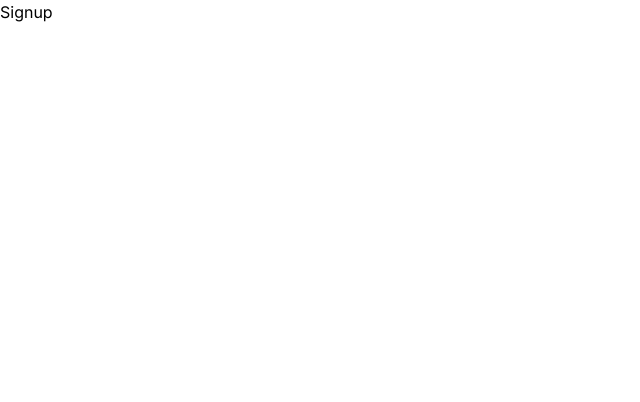
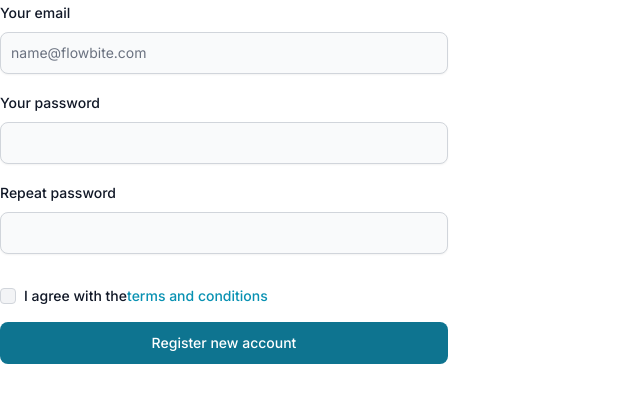
Before and after one commit to Subham-Maity/student_blockchain, a Next.js app: page /signup in a window 1280 px wide. Shown: the top 402 px of the page, without its empty margins (0-640 px from the left). Built offline with nearby package versions, Linux system fonts and the light colour scheme.

Commit message:
very basic signup

```diff
--- a/package.json
+++ b/package.json
@@ -22,6 +22,7 @@
     "postcss": "^8.4.27",
     "react": "18.2.0",
     "react-dom": "18.2.0",
+    "react-icons": "^4.10.1",
     "tailwindcss": "^3.3.3",
     "typescript": "5.1.6"
   }
--- a/src/app/login/page.tsx
+++ b/src/app/login/page.tsx
@@ -10,7 +10,6 @@ const Login = () => {
     })
     const handleLogin = (e: any) => {
         e.preventDefault()
-
         console.log(data)
     }
 
--- a/src/app/signup/page.tsx
+++ b/src/app/signup/page.tsx
@@ -1,11 +1,119 @@
-import React from 'react';
+'use client';
 
-const Page = () => {
+import { Button, Checkbox, Label, TextInput } from 'flowbite-react';
+import {useState} from "react";
+
+const Signup = () => {
+    const [data, setData] = useState({
+        email: '',
+        password: '',
+        repeatPassword: '', // add a state variable for repeat password
+    })
+    const [error, setError] = useState('') // add a state variable for error message
+
+    const handleSignup = async (e: any) => {
+        e.preventDefault()
+        // add a function to check if passwords match and are not empty
+        if (data.password === data.repeatPassword && data.password !== '') {
+            console.log(data)
+            setError('') // clear the error message
+        } else {
+            setError('Passwords do not match or are empty.') // set the error message
+        }
+    }
     return (
-        <div>
-            <h1>Signup</h1>
-        </div>
-    );
-};
-
-export default Page;
+        <form className="flex max-w-md flex-col gap-4" onSubmit={handleSignup}>
+            <div>
+                <div className="mb-2 block">
+                    <Label
+                        htmlFor="email2"
+                        value="Your email"
+                    />
+                </div>
+                <TextInput
+                    id="email2"
+                    placeholder="name@flowbite.com"
+                    required
+                    shadow
+                    type="email"
+                    onChange={(e: any) =>
+                        setData({
+                            ...data,
+                            email: e.target.value,
+                        })
+                    }
+                    value={data.email}
+                />
+            </div>
+            <div>
+                <div className="mb-2 block">
+                    <Label
+                        htmlFor="password2"
+                        value="Your password"
+                    />
+                </div>
+                <TextInput
+                    id="password2"
+                    required
+                    shadow
+                    type="password"
+                    onChange={(e: any) =>
+                        setData({
+                            ...data,
+                            password: e.target.value,
+                        })
+                    }
+                    value={data.password}
+                />
+            </div>
+            <div>
+                <div className="mb-2 block">
+                    <Label
+                        htmlFor="repeat-password"
+                        value="Repeat password"
+                    />
+                </div>
+                <TextInput
+                    id="repeat-password"
+                    required
+                    shadow
+                    type="password"
+                    onChange={(e: any) =>
+                        setData({
+                            ...data,
+                            repeatPassword: e.target.value, // update the repeat password state variable
+                        })
+                    }
+                    value={data.repeatPassword}
+                />
+            </div>
+            {/* add a div to display the error message */}
+            <div className="text-red-600">
+                {error}
+            </div>
+            <div className="flex items-center gap-2">
+                <Checkbox id="agree" />
+                <Label
+                    className="flex"
+                    htmlFor="agree"
+                >
+                    <p>
+                        I agree with the
+                    </p>
+                    <div
+                        className="text-cyan-600 hover:underline dark:text-cyan-500"
+                        // href="/forms"
+                    >
+                        <p>
+                            terms and conditions
+                        </p>
+                    </div>
+                </Label>
+            </div>
+            <Button type="submit">
+                Register new account
+            </Button>
+        </form>
+    )
+}
+export default Signup;
```
Also changed, not shown: 1 other file (tests, documents, lock files or other folders).
